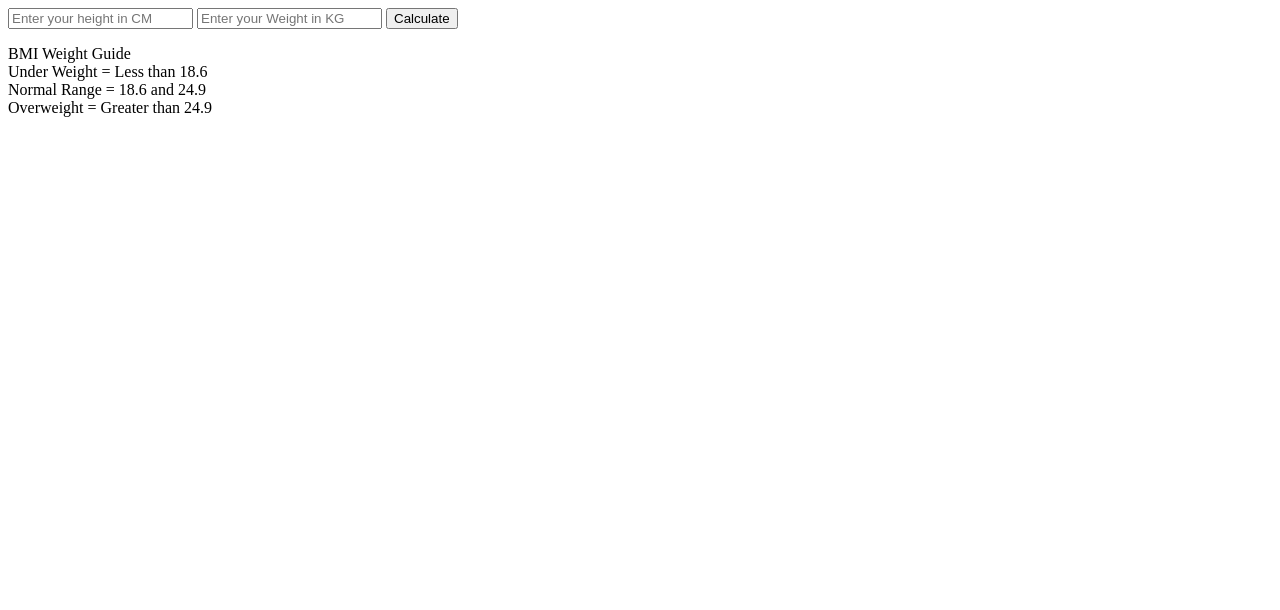
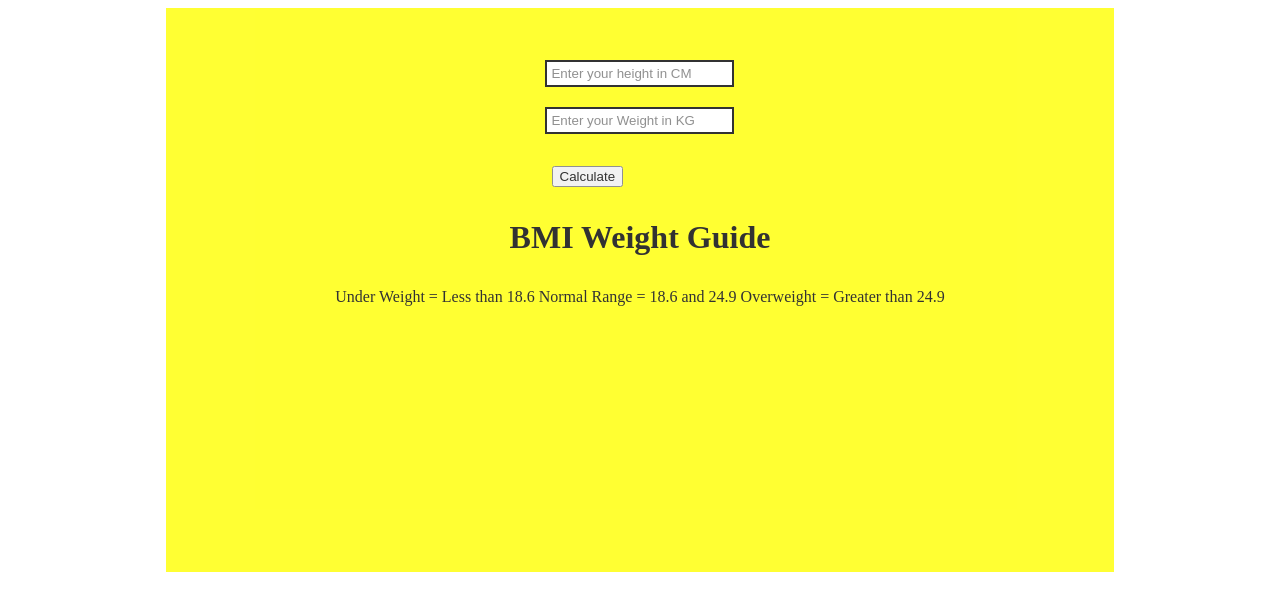
Before and after one commit to jayeshHande21/Calculate-Body_Mass_Index, a plain HTML site: page BMI.html in a window 1280 px wide. Drawn offline with Linux system fonts and the light colour scheme.

Commit message:
edit page

```diff
--- a/BMI.html
+++ b/BMI.html
@@ -1,23 +1,36 @@
 <!DOCTYPE html>
 <html lang="en">
+
 <head>
     <meta charset="UTF-8">
     <meta http-equiv="X-UA-Compatible" content="IE=edge">
     <meta name="viewport" content="width=device-width, initial-scale=1.0">
     <title>Body_Mass-Index</title>
+    <link rel="stylesheet" href="style.css">
 </head>
+
 <body>
-    <input id="inpt1" placeholder="Enter your height in CM">
-    <input id="inpt2" placeholder="Enter your Weight in KG">
-    <button id="btn">Calculate</button>
-    <div id="output"></div>
-  <p>  BMI Weight Guide<br>
-    Under Weight = Less than 18.6<br>
+    <div class="overall">
+        <div class="container">
+            <input id="inpt1" placeholder="Enter your height in CM">
+            <input id="inpt2" placeholder="Enter your Weight in KG">
+            <button id="btn">Calculate</button>
+            <div id="output"></div>
+        </div>
+        <div class="passage">
+            <h1> BMI Weight Guide</h1>
+        <p>
+            Under Weight = Less than 18.6
 
-    Normal Range = 18.6 and 24.9<br>
+            Normal Range = 18.6 and 24.9
 
-    Overweight = Greater than 24.9</p>
+            Overweight = Greater than 24.9
+        </p>
+
+        </div>
+    </div>
 
     <script src="app.js"></script>
 </body>
+
 </html>
--- /dev/null
+++ b/style.css
@@ -0,0 +1,37 @@
+.overall{
+    height:500px;
+    width:70%;
+    background-color: yellow;
+    opacity: .8;
+    margin: auto;
+    padding: 2rem;
+    justify-content:space-between;
+
+}
+.container {
+    display: block;
+}
+input{
+    display: block;
+    margin:auto;
+    margin-top: 20px;
+    padding: 4px;
+    border: 2px solid black;
+
+}
+button{
+
+    margin-left: 40%;
+    margin-top: 2rem;
+    color: rgba(0, 0, 0);
+    cursor: pointer;
+
+
+}
+.passage , p{
+
+    text-align: center;
+    margin-top: 2rem;
+    display:block;
+
+}
```
